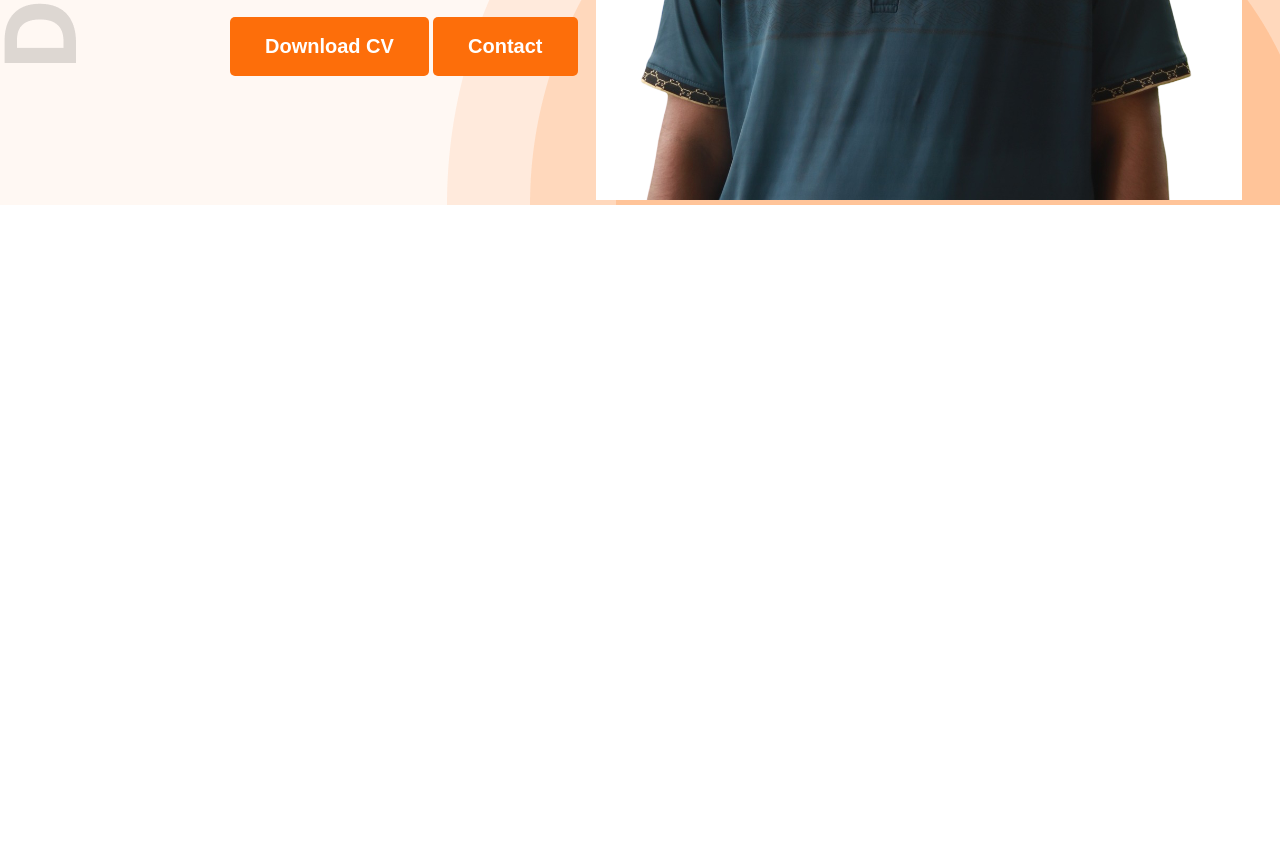
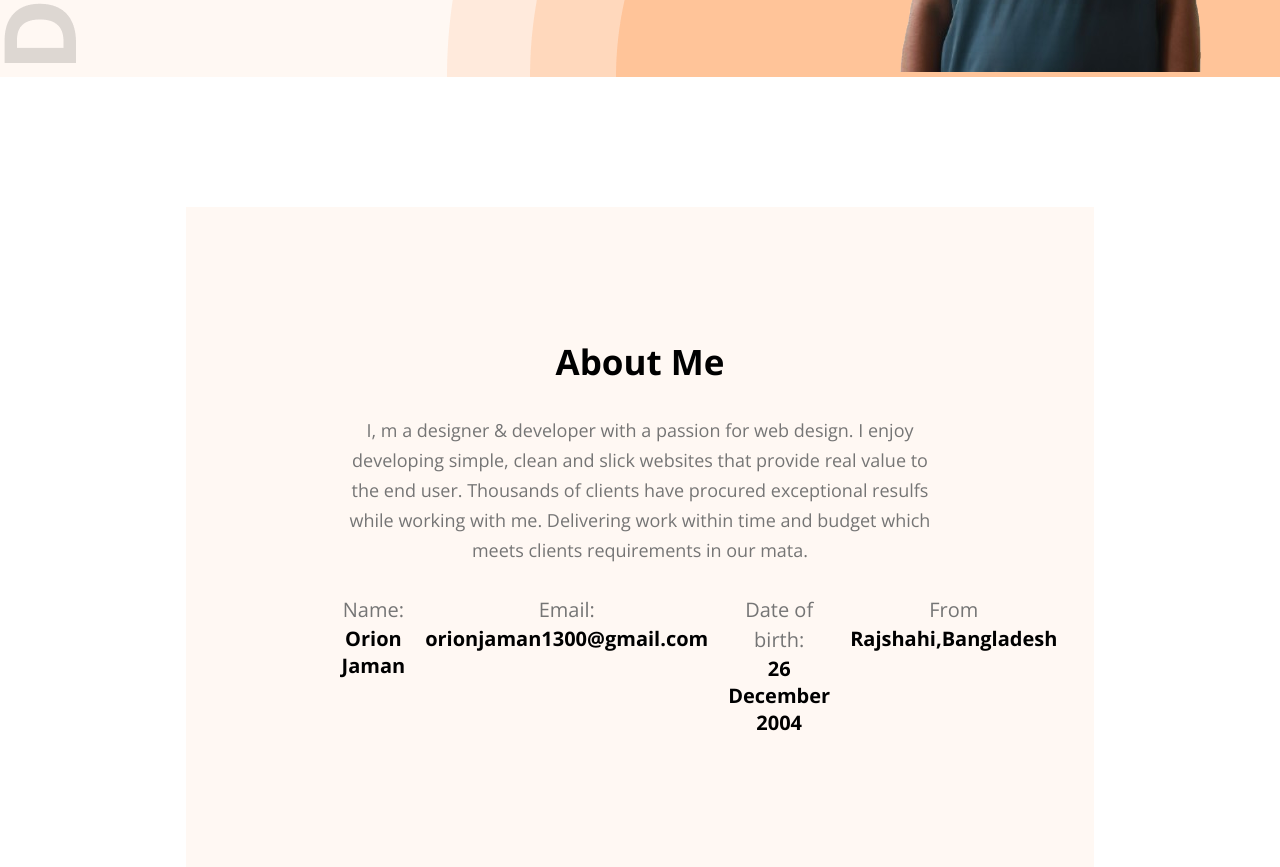
Before and after one commit to OrionJaman/MY_PORTFOLIO, a plain HTML site: page index.html in a window 1280 px wide. Shown: the part 700-1567 px from the top of the page. Before the commit the page ends 905 px from the top, so only its background shows below. Drawn offline with nearby package versions, Linux system fonts and the light colour scheme.

Commit message:
about section is made

```diff
--- a/index.html
+++ b/index.html
@@ -37,10 +37,39 @@
             </div>
 
             <div class="banner-img">
-                <img src="images/jj (1).png" alt="">
+                <img src="images/jj-removebg-preview.png" alt="">
             </div>
         </section>
     </header>
+    <section id="about">
+        <div class="about-container">
+            <div class="section-heading">
+                <h2>About Me</h2>
+                <p>I, m a designer & developer with a passion for web design. I enjoy developing simple, clean and slick
+                    websites that provide real value to the end user. Thousands of clients have procured exceptional
+                    resulfs while working with me. Delivering work within time and budget which meets clients
+                    requirements in our mata.</p>
+            </div>
+            <div class="about-info">
+                <div class="info-card">
+                    <p>Name:</p>
+                    <h4>Orion Jaman</h4>
+                </div>
+                <div class="info-card">
+                    <p>Email:</p>
+                    <h4>orionjaman1300@gmail.com</h4>
+                </div>
+                <div class="info-card">
+                    <p>Date of birth:</p>
+                    <h4>26 December 2004</h4>
+                </div>
+                <div class="info-card">
+                    <p>From</p>
+                    <h4>Rajshahi,Bangladesh</h4>
+                </div>
+            </div>
+        </div>
+    </section>
 </body>
 
 </html>
--- a/styles/portfolio.css
+++ b/styles/portfolio.css
@@ -28,6 +28,21 @@ body{
     color:white;
 
 }
+.section-heading{
+    max-width: 827px;
+    text-align: center;
+}
+.section-heading h2{
+    font-size: 35px;
+    margin-bottom: 30px;
+}
+.section-heading p{
+    font-size: 18px;
+    margin-bottom: 30px;
+    line-height: 30px;
+    color:#757575
+}
+
 /* main style */
 header{
     background-color: #FFF8F3;
@@ -91,3 +106,36 @@ nav .menu a{
     max-width: 585px;
     vertical-align: middle;
 }
+#about {
+    padding-top:130px ;
+
+    /* padding-bottom: 130px; */
+    /* margin-bottom: 30px; */
+
+     /* max-width: 1200px; */
+
+}
+#about .about-container{
+    width: 71%;
+    /* max-width: 1140px; */
+    margin: 0px auto;
+    text-align: center;
+    background-color: #FFF8F3;
+    padding:131px 156px;
+
+}
+#about .about-container .about-info{
+    display: flex;
+    /* margin:0 auto; */
+    justify-content: space-around;
+    width: 100%;
+    gap:20px;
+}
+.about-info .info-card p{
+    font-size: 20px;
+    line-height: 30px;
+    color:#757575
+}
+.about-info .info-card h4{
+    font-size: 20px;
+}
```
Also changed, not shown: images/jj-removebg-preview.png (added).
